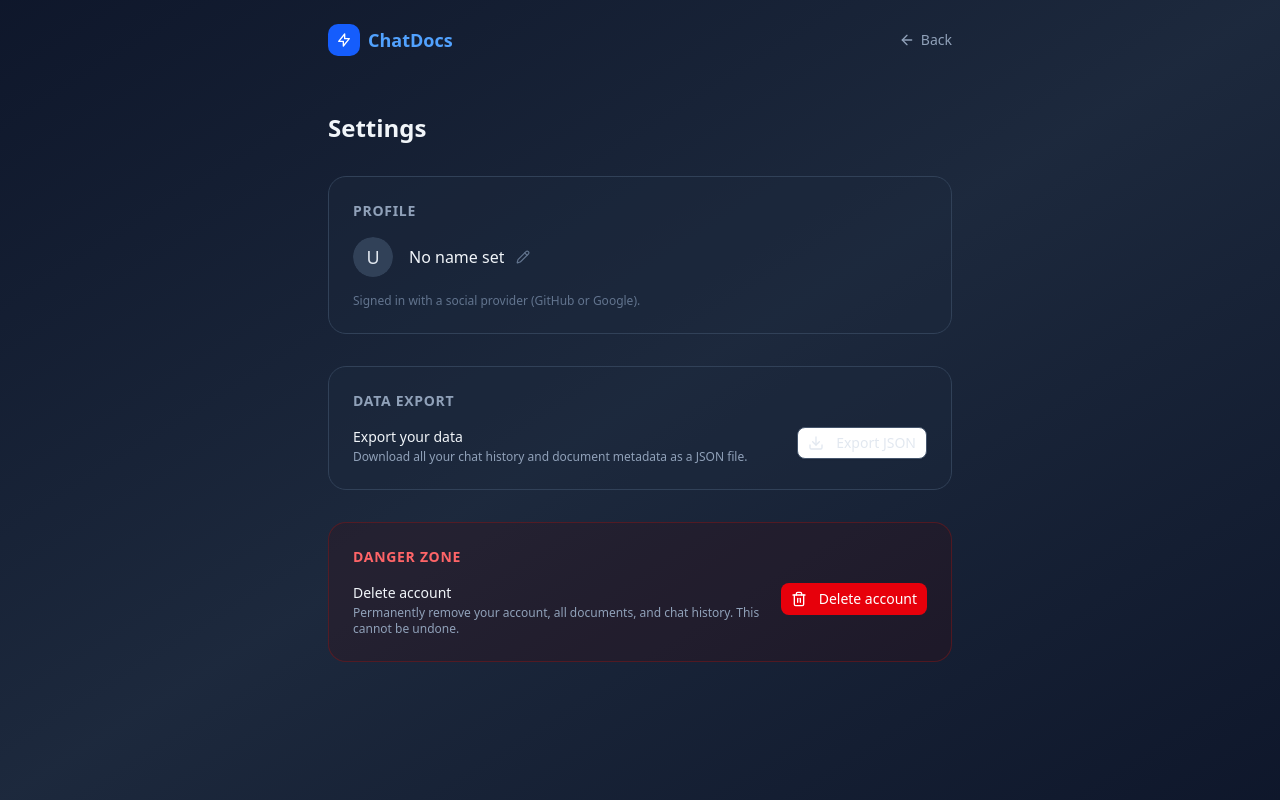
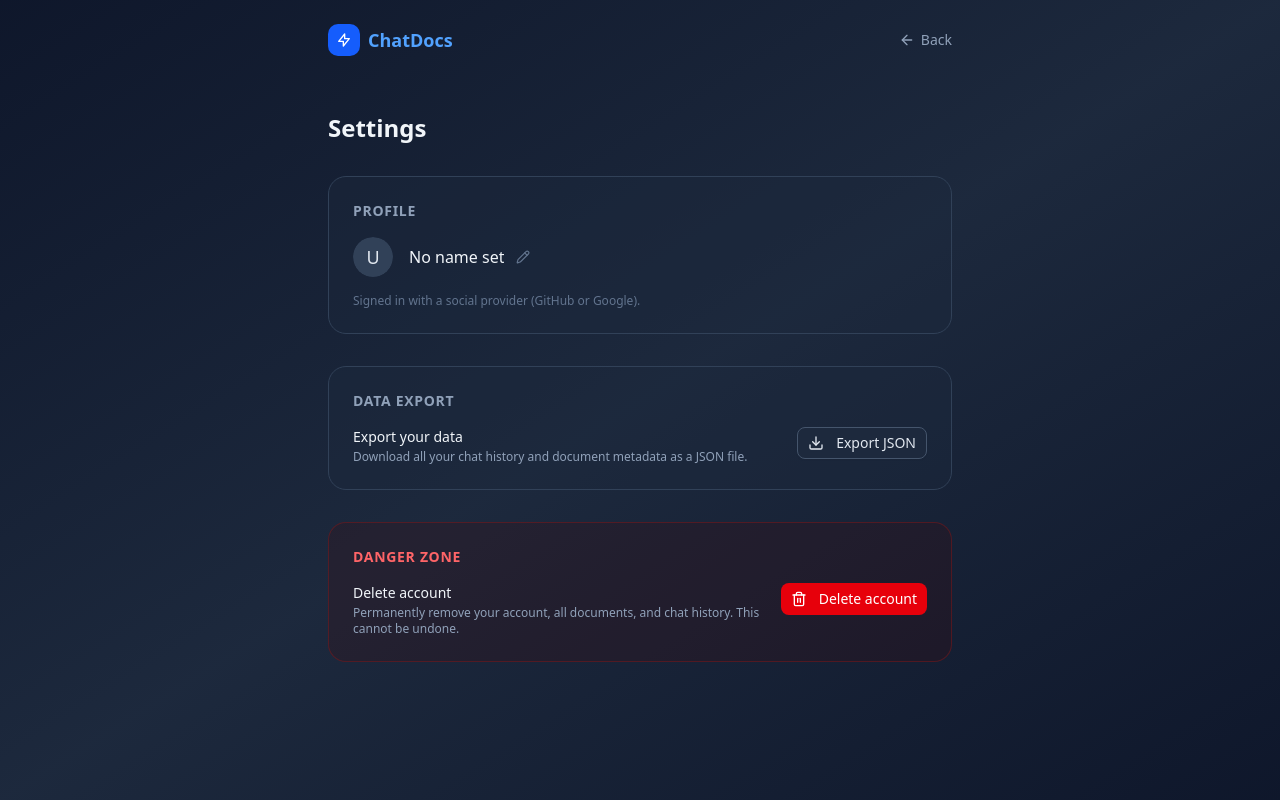
Before and after one commit to earthddx/next-rag, a Next.js app: page /settings in a window 1280 px wide. Built offline with nearby package versions, Linux system fonts and the light colour scheme; no server answers; the database is empty; sample sign-in values are in the browser's storage.

Commit message:
various fixes

```diff
--- a/components/custom/Toolbar.tsx
+++ b/components/custom/Toolbar.tsx
@@ -6,7 +6,7 @@ import { useRouter } from "next/navigation";
 import { Menu, FileText, Info, LogOut, Settings, Sun, Moon } from "lucide-react";
 import { useTheme } from "next-themes";
 import LogoBrand from "@/components/custom/logo-brand";
-import DocumentsDialog from "@/components/custom/DocumentsDialog";
+import DocumentsDialog from "@/components/custom/documents-dialog";
 import { Avatar, AvatarImage, AvatarFallback } from "@/components/ui/avatar";
 import { Button } from "@/components/ui/button";
 import {
--- a/components/custom/DocumentsDialog.tsx
+++ b/components/custom/documents-dialog.tsx
@@ -30,13 +30,13 @@ function formatFileSize(bytes: number) {
   return `${(bytes / (1024 * 1024)).toFixed(1)} MB`;
 }
 
-export default function DocumentsDialog({
+export default ({
   open,
   onOpenChange,
 }: {
   open: boolean;
   onOpenChange: (open: boolean) => void;
-}) {
+}) => {
   const [documents, setDocuments] = React.useState<Document[]>([]);
   const [loading, setLoading] = React.useState(false);
   const [deleteTarget, setDeleteTarget] = React.useState<Document | null>(null);
@@ -91,7 +91,7 @@ export default function DocumentsDialog({
               </DialogTitle>
             </div>
           </DialogHeader>
-          <div className="flex-1 mx-6 mb-6 rounded-lg overflow-hidden border border-slate-700 bg-white">
+          <div className="flex-1 mx-6 mb-6 rounded-lg overflow-hidden border border-slate-700 bg-white dark:bg-slate-950">
             {TEXT_PREVIEW_EXTENSIONS.has(getExt(previewTarget.fileName))
               ? <TextPreview url={previewTarget.filePath} />
               : <iframe
--- a/components/custom/settings/export-data.tsx
+++ b/components/custom/settings/export-data.tsx
@@ -45,7 +45,7 @@ export default () => {
             <Button
                 variant="outline"
                 size="sm"
-                className="shrink-0 border-slate-600 text-slate-200 hover:bg-slate-700"
+                className="shrink-0 bg-slate-800! border-slate-600! text-slate-200! hover:bg-slate-700! hover:text-slate-100!"
                 onClick={handleExport}
                 disabled={exporting}
             >
--- a/components/custom/text-preview.tsx
+++ b/components/custom/text-preview.tsx
@@ -19,7 +19,7 @@ export function TextPreview({ url }: { url: string }) {
   if (error) return <p className="p-4 text-sm text-red-400">Failed to load content.</p>;
   if (!content) return <p className="p-4 text-sm text-slate-400">Loading…</p>;
   return (
-    <pre className="w-full h-full overflow-auto p-4 text-sm font-mono text-slate-900 whitespace-pre-wrap wrap-break-word">
+    <pre className="w-full h-full overflow-auto p-4 text-sm font-mono text-slate-900 dark:text-slate-100 whitespace-pre-wrap wrap-break-word">
       {content}
     </pre>
   );
```
Also changed, not shown: 1 other file (tests, documents, lock files or other folders). Lines whose indentation alone changed are shown as unchanged.
